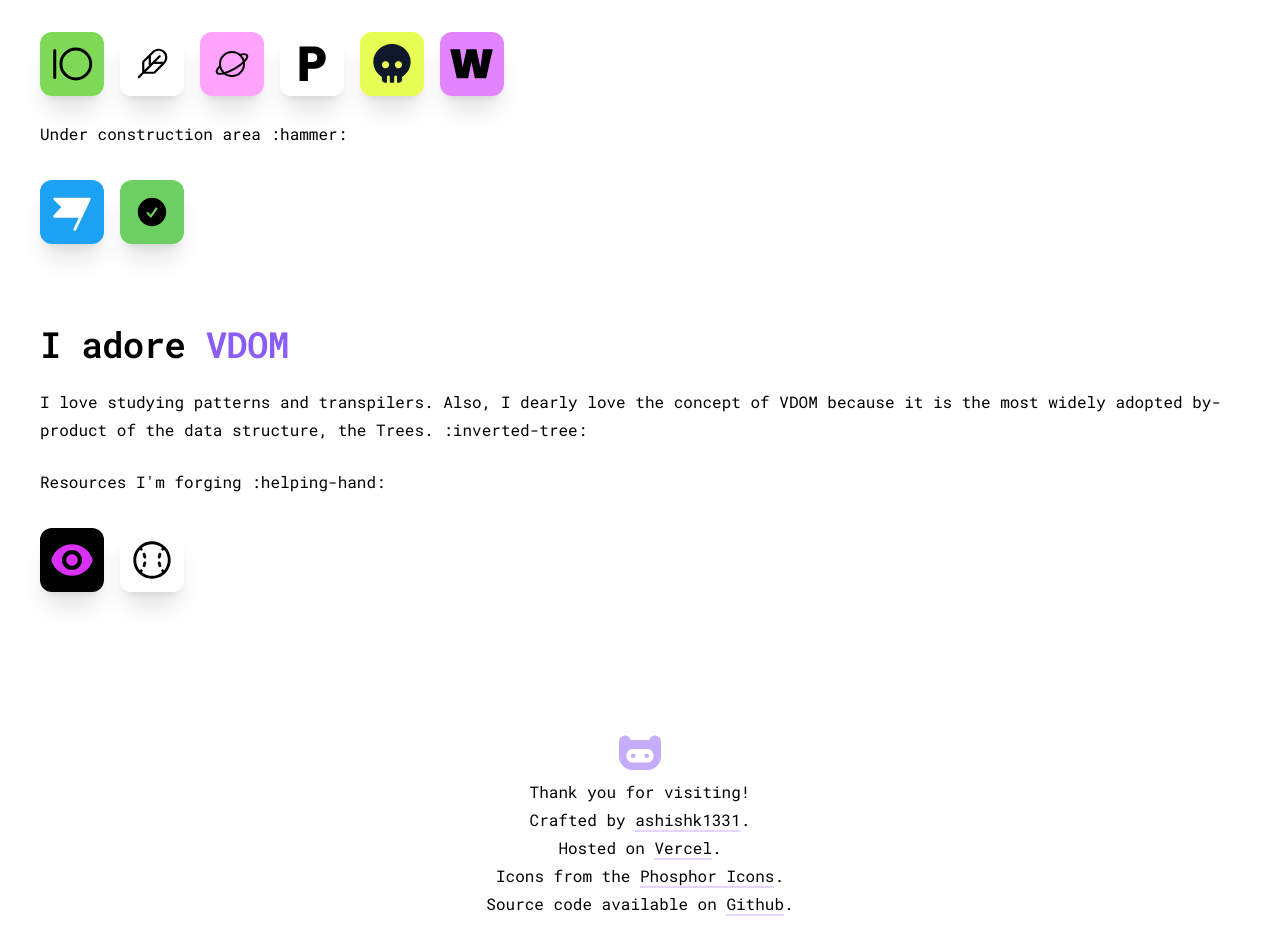
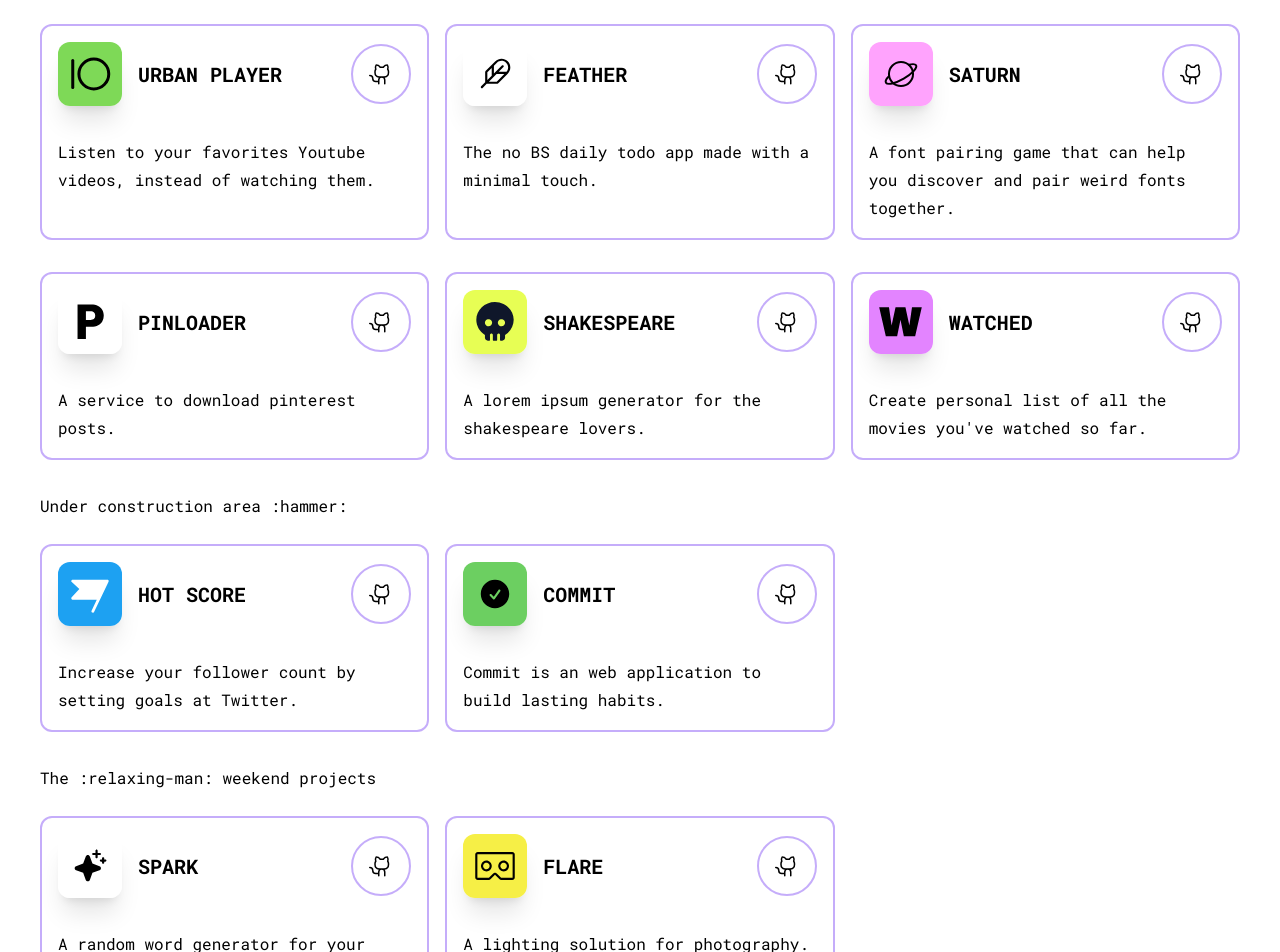
Before and after one commit to ashishk1331/Portfolio, a React (Vite) app: page / in a window 1280 px wide. Shown: the part 1400-2352 px from the top of the page. Built offline with nearby package versions, Linux system fonts and the light colour scheme.

Commit message:
Expanded the app descriptions

```diff
--- /dev/null
+++ b/src/dev/AppList.jsx
@@ -0,0 +1,40 @@
+"use client";
+import { GithubLogo } from "@phosphor-icons/react";
+
+function Item(props) {
+	return (
+		<li className="w-full p-4 my-2 border-2 border-fore/50 rounded-xl flex flex-col items-left gap-2">
+			<div className="h-flex">
+				<a href={props.url} className="h-flex mr-auto">
+					<img
+						src={props.image}
+						alt="feather"
+						className="w-16 h-16 aspect-square rounded-xl shadow-xl cursor-pointer"
+					/>
+					<h2 className="font-bold text-xl uppercase">
+						{props.name}
+					</h2>
+				</a>
+
+				<a
+					href={props.github}
+					className="p-4 border-2 border-fore/50 rounded-full"
+				>
+					<GithubLogo />
+				</a>
+			</div>
+
+			<p>{props.description}</p>
+		</li>
+	);
+}
+
+export default function (props) {
+	return (
+		<ul className="w-full my-4 grid md:grid-cols-2 xl:grid-cols-3 gap-4">
+			{props.data.map((item, index) => (
+				<Item {...item} key={index + "under"} />
+			))}
+		</ul>
+	);
+}
--- a/src/dev/Header.jsx
+++ b/src/dev/Header.jsx
@@ -7,6 +7,7 @@ import {
 	CaretDown,
 	CaretUp,
 	ArrowSquareOut,
+	LinkedinLogo,
 } from "@phosphor-icons/react";
 import image2xl from "../../images/hero/2xl-1536px.png";
 import imagexl from "../../images/hero/xl-1280px.png";
@@ -22,7 +23,7 @@ export default function (props) {
 	return (
 		<>
 			{/*  Navigation header  */}
-			<header className="relative h-flex py-4">
+			<header className="relative h-flex py-4 px-2">
 				<Circle weight="fill" className="fill-fore animate-pulse" />
 				<h1 className="mr-auto">Home</h1>
 				{/*<h1 className="mx-4">Blog</h1>
@@ -76,6 +77,15 @@ function IconTray(props) {
 			>
 				<SpotifyLogo />
 			</a>
+
+			{/*  Linkedin logo  */}
+			<a
+				href="https://www.linkedin.com/in/ashishk1331/"
+				className="p-3 hover:bg-fore/25 rounded-full"
+			>
+				<LinkedinLogo />
+			</a>
+
 		</div>
 	);
 }
--- a/src/dev/Projects.jsx
+++ b/src/dev/Projects.jsx
@@ -1,4 +1,6 @@
 "use client";
+import AppList from './AppList'
+
 import feather from "../../images/logos/feather_logo.svg";
 import commit from "../../images/logos/commit_logo.svg";
 import saturn from "../../images/logos/saturn_logo.svg";
@@ -8,45 +10,88 @@ import urban from "../../images/logos/urban_logo.svg";
 import shakespeare from "../../images/logos/shakespeare_logo.svg";
 import watched from "../../images/logos/watched_logo.svg";
 import hotScore from "../../images/logos/hot_score_logo.svg";
+import spark from "../../images/logos/Spark_logo.svg";
+import flare from "../../images/logos/flare_logo.svg";
 
 export default function (props) {
-	const map = [
+	const main = [
 		{
+			name: "urban player",
 			image: urban,
 			url: "https://urban-seven.vercel.app/",
+			github: "https://github.com/ashishk1331/urban",
+			description: "Listen to your favorites Youtube videos, instead of watching them."
 		},
 		{
+			name: "feather",
 			image: feather,
 			url: "https://feather-roan.vercel.app/",
+			github: "https://github.com/ashishk1331/Feather",
+			description: "The no BS daily todo app made with a minimal touch."
 		},
 		{
+			name: "saturn",
 			image: saturn,
 			url: "https://saturn-sand.vercel.app/",
+			github: "https://github.com/ashishk1331/Saturn",
+			description: "A font pairing game that can help you discover and pair weird fonts together."
 		},
 		{
+			name: "pinloader",
 			image: pinloader,
 			url: "https://pin-loader.vercel.app/",
+			github: "https://github.com/ashishk1331/PinLoader",
+			description: "A service to download pinterest posts."
 		},
 		{
+			name: "shakespeare",
 			image: shakespeare,
 			url: "https://shakespeare-ipsum.vercel.app/",
+			github: "https://github.com/ashishk1331/shakespeare-ipsum",
+			description: "A lorem ipsum generator for the shakespeare lovers."
 		},
 		{
+			name: "watched",
 			image: watched,
 			url: "https://watched-five.vercel.app/",
-		}
+			github: "https://github.com/ashishk1331/watched",
+			description: "Create personal list of all the movies you've watched so far."
+		},
 	];
 
-	const mapTwo = [
+	const under = [
 		{
+			name: "hot score",
 			image: hotScore,
 			url: "https://hot-score.vercel.app/",
+			github: "https://github.com/ashishk1331/Hot-Score",
+			description: "Increase your follower count by setting goals at Twitter."
 		},
 		{
+			name: "commit",
 			image: commit,
 			url: "https://commit-neon.vercel.app/",
-		}
-	]
+			github: "https://github.com/ashishk1331/Commit",
+			description: "Commit is an web application to build lasting habits."
+		},
+	];
+
+	const mini = [
+		{
+			name: "spark",
+			image: spark,
+			url: "https://ashishk1331.github.io/spark/",
+			github: "https://github.com/ashishk1331/spark",
+			description: "A random word generator for your daily dose inspiration."
+		},
+		{
+			name: "flare",
+			image: flare,
+			url: "https://ashishk1331.github.io/Flare/",
+			github: "https://github.com/ashishk1331/Flare",
+			description: "A lighting solution for photography."
+		},
+	];
 
 	return (
 		<section id="projects" className="p-2 mt-12">
@@ -66,32 +111,14 @@ export default function (props) {
 				React.
 			</p>
 			<p>Things I've build :left-arrow:</p>
-
-			<div className="w-full my-4 flex flex-wrap items-center gap-4">
-				{map.map(({ image, url }, index) => (
-					<a href={url} key={index + "pro"}>
-						<img
-							src={image}
-							alt="feather"
-							className="w-16 h-16 aspect-square rounded-xl shadow-xl cursor-pointer mt-4"
-						/>
-					</a>
-				))}
-			</div>
+			<AppList data={main}/>
 
 			<p>Under construction area :hammer:</p>
+			<AppList data={under}/>
 
-			<div className="w-full my-4 flex flex-wrap items-center gap-4">
-				{mapTwo.map(({ image, url }, index) => (
-					<a href={url} key={index + "pro"}>
-						<img
-							src={image}
-							alt="feather"
-							className="w-16 h-16 aspect-square rounded-xl shadow-xl cursor-pointer mt-4"
-						/>
-					</a>
-				))}
-			</div>
+
+			<p>The :relaxing-man: weekend projects</p>
+			<AppList data={mini}/>
 
 		</section>
 	);
--- a/src/dev/Resources.jsx
+++ b/src/dev/Resources.jsx
@@ -1,16 +1,25 @@
 "use client";
+import AppList from "./AppList";
+
 import black from "../../images/logos/black_list_logo.svg";
 import pro from "../../images/logos/pro_checklist_logo.svg";
 
 export default function (props) {
 	const map = [
 		{
+			name: "black list",
 			image: black,
 			url: "https://black-list-delta.vercel.app/",
+			github: "https://github.com/ashishk1331/black-list",
+			description:
+				"All the conference talks I've gone through in order to learn the inner workings of JS frameworks like ReactJS.",
 		},
 		{
+			name: "pro checklist",
 			image: pro,
 			url: "https://pro-checklist.vercel.app/",
+			description: "https://github.com/ashishk1331/ProjectCheckList/tree/main/next-app",
+			description: "A hand-picked collection of exercises to upskill your React game.",
 		},
 	];
 
@@ -27,17 +36,8 @@ export default function (props) {
 			</p>
 
 			<p>Resources I'm forging :helping-hand:</p>
-			<div className="w-full my-4 flex flex-wrap items-center gap-4">
-				{map.map(({ image, url }, index) => (
-					<a href={url} key={index + "res"}>
-						<img
-							src={image}
-							alt="feather"
-							className="w-16 h-16 aspect-square rounded-xl shadow-xl cursor-pointer mt-4"
-						/>
-					</a>
-				))}
-			</div>
+			<AppList data={map}/>
+
 		</section>
 	);
 }
--- a/src/index.css
+++ b/src/index.css
@@ -7,11 +7,11 @@
 }
 
 .h-flex{
-	@apply flex items-center gap-2
+	@apply flex items-center gap-4
 }
 
 .v-flex{
-	@apply flex flex-col items-center gap-2
+	@apply flex flex-col items-center gap-4
 }
 
 button{
```
